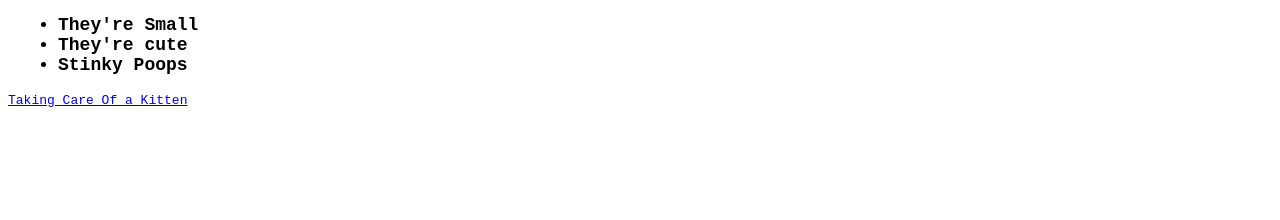
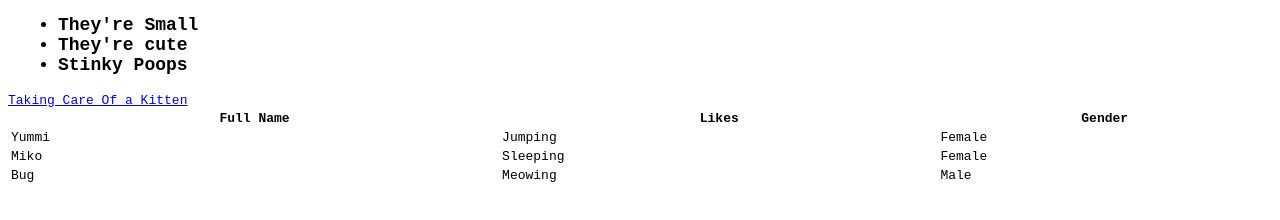
Before and after one commit to abe3e/Web2, a plain HTML site: page index.html in a window 1280 px wide. Shown: the part 422-642 px from the top of the page. Drawn offline with Linux system fonts and the light colour scheme.

Commit message:
Add files via upload

```diff
--- a/index.html
+++ b/index.html
@@ -41,5 +41,28 @@
             Taking Care Of a Kitten
         </a>
 
+        <table class="table-auto" style="width:100%;">
+            <tr>
+              <th>Full Name</th>
+              <th>Likes</th>
+              <th>Gender</th>
+            </tr>
+            <tr>
+              <td>Yummi</td>
+              <td>Jumping</td>
+              <td>Female</td>
+            </tr>
+            <tr>
+              <td>Miko</td>
+              <td>Sleeping</td>
+              <td>Female</td>
+            </tr>
+            <tr>
+              <td>Bug</td>
+              <td>Meowing</td>
+              <td>Male</td>
+            </tr>
+          </table>
+
 </body>
 </html>
```
